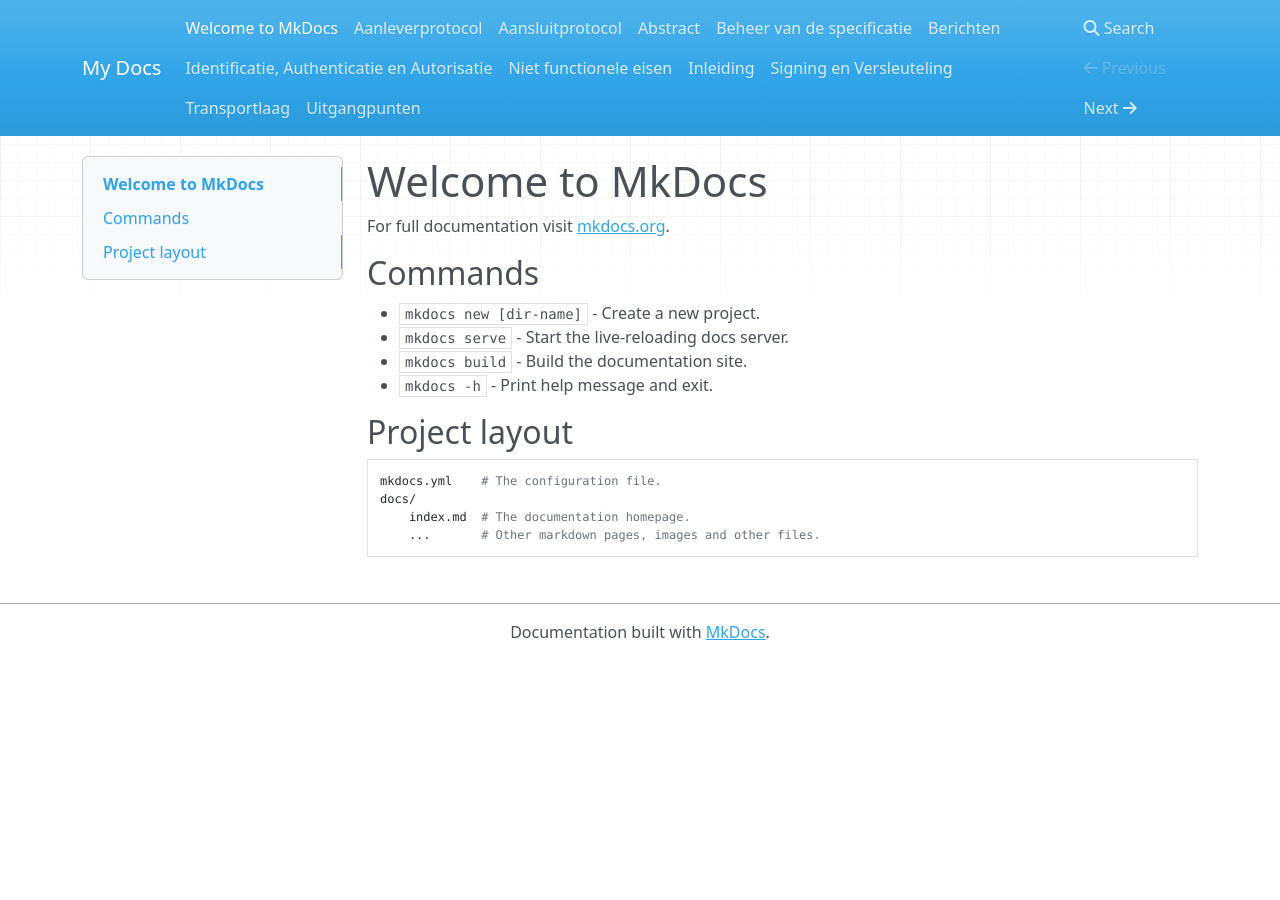
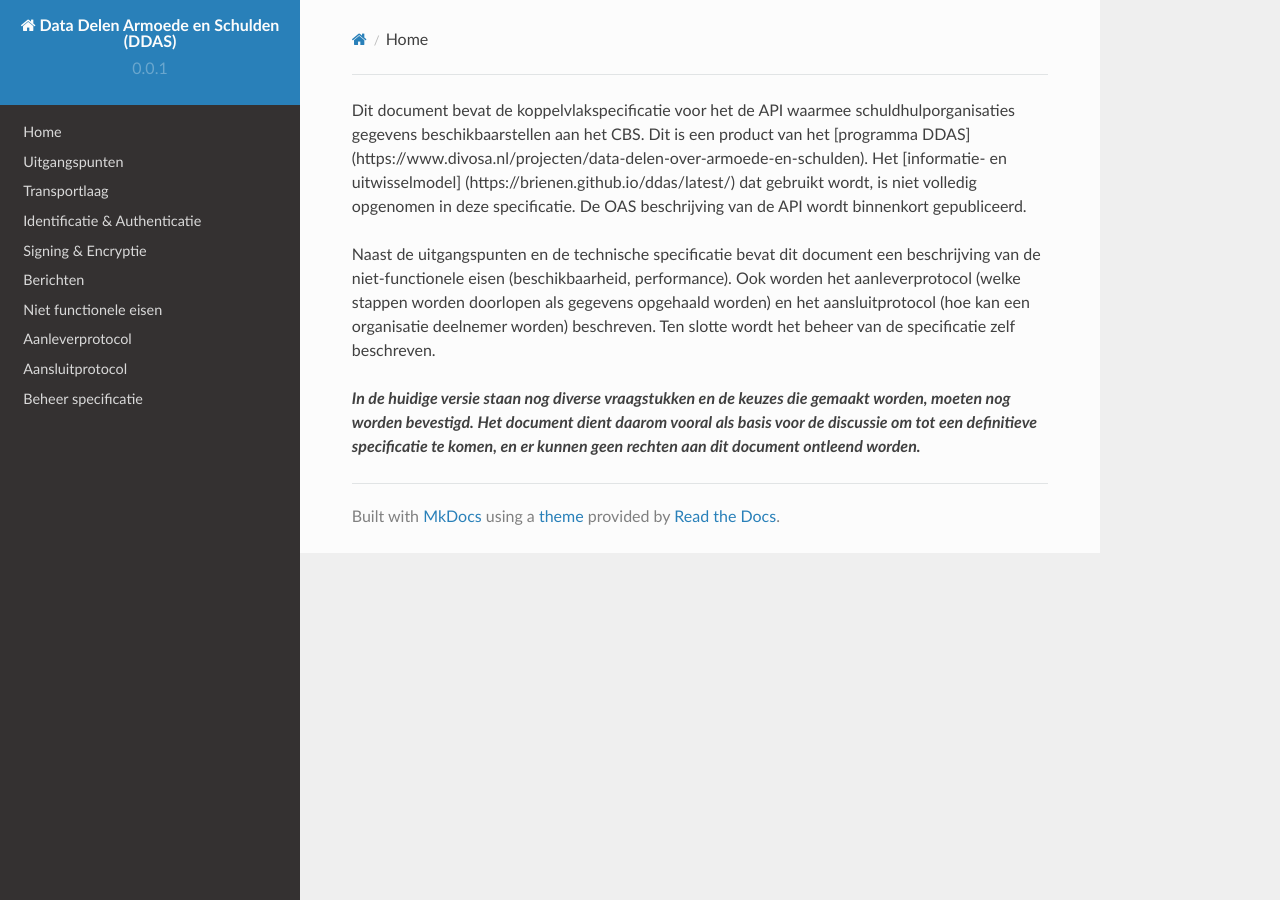
Before and after one commit to Govert-Claus/DDAS-API, an MkDocs documentation site: the page built from docs/index.md, in a window 1280 px wide. Built offline with MkDocs 1.6.1, drawn with Linux system fonts in a browser that asks for light colours; nearby versions of some CDN libraries.

Commit message:
aanpassingen tbv MkDocs
mkdocs.yml, abstract.md > index.md

```diff
--- a/docs/index.md
+++ b/docs/index.md
@@ -1,17 +1,6 @@
-# Welcome to MkDocs
+Dit document bevat de koppelvlakspecificatie voor het de API waarmee schuldhulporganisaties gegevens beschikbaarstellen aan het CBS.
+Dit is een product van het [programma DDAS] (https://www.divosa.nl/projecten/data-delen-over-armoede-en-schulden). Het [informatie- en uitwisselmodel] (https://brienen.github.io/ddas/latest/) dat gebruikt wordt, is niet volledig opgenomen in deze specificatie. De OAS beschrijving van de API wordt binnenkort gepubliceerd.
 
-For full documentation visit [mkdocs.org](https://www.mkdocs.org).
+Naast de uitgangspunten en de technische specificatie bevat dit document een beschrijving van de niet-functionele eisen (beschikbaarheid, performance). Ook worden het aanleverprotocol (welke stappen worden doorlopen als gegevens opgehaald worden) en het aansluitprotocol (hoe kan een organisatie deelnemer worden) beschreven. Ten slotte wordt het beheer van de specificatie zelf beschreven.
 
-## Commands
-
-* `mkdocs new [dir-name]` - Create a new project.
-* `mkdocs serve` - Start the live-reloading docs server.
-* `mkdocs build` - Build the documentation site.
-* `mkdocs -h` - Print help message and exit.
-
-## Project layout
-
-    mkdocs.yml    # The configuration file.
-    docs/
-        index.md  # The documentation homepage.
-        ...       # Other markdown pages, images and other files.
+***In de huidige versie staan nog diverse vraagstukken en de keuzes die gemaakt worden, moeten nog worden bevestigd. Het document dient daarom vooral als basis voor de discussie om tot een definitieve specificatie te komen, en er kunnen geen rechten aan dit document ontleend worden.***
--- a/index.html
+++ b/index.html
@@ -22,7 +22,7 @@
 </head>
 
 <body>
-  <section id="abstract" data-include-format="markdown" data-include="docs/abstract.md"></section>
+  <section id="abstract" data-include-format="markdown" data-include="docs/index.md"></section>
   <section id="sotd"></section><!-- Wordt automatisch ingevuld met een standaard tekst afhankelijk van de waarde van de property 'specStatus'. -->
   <section id="rm" data-include-format="markdown" data-include="docs/readme.md"></section>
   <section id="kaders" data-include-format="markdown" data-include="docs/uitgangspunten.md"></section>
--- a/mkdocs.yml
+++ b/mkdocs.yml
@@ -1 +1,54 @@
-site_name: My Docs
+site_name: Data Delen Armoede en Schulden (DDAS)
+site_description: De koppelvlakspecificatie voor de Data Delen Armoede en Schulden (DDAS) API
+site_author: Arjen Brienen
+site_url: https://www.divosa.nl/projecten/data-delen-over-armoede-en-schulden
+theme:
+  language: nl # (1)!
+#  name: material
+  name: readthedocs
+extra:
+  version: 0.0.1
+
+nav:
+  - Home: abstract.md
+  - Uitgangspunten: uitgangspunten.md
+  - Transportlaag: transport.md
+  - Identificatie & Authenticatie: iam.md
+  - Signing & Encryptie: signing-encryptie.md
+  - Berichten: berichten.md
+  - Niet functionele eisen: non-functionals.md
+  - Aanleverprotocol: aanleverprotocol.md
+  - Aansluitprotocol: aansluitprotocol.md
+  - Beheer specificatie: beheer-specificatie.md
+
+markdown_extensions:
+#  - pymdownx.superfences
+#  - pymdownx.inlinehilite
+#  - pymdownx.tilde
+#  - pymdownx.critic
+#  - pymdownx.mark
+#  - pymdownx.tasklist
+#  - pymdownx.details
+#  - pymdownx.tabbed:
+#      alternate_style: true
+#  - pymdownx.emoji:
+#      emoji_generator: !!python/name:pymdownx.emoji.to_svg
+#  - pymdownx.highlight
+#  - pymdownx.caret
+#  - pymdownx.magiclink
+#  - markdown_include.include:
+#      base_path: docs
+
+extra_css:
+#  - stylesheets/extra.css
+
+plugins:
+#  - mike:
+      # These fields are all optional; the defaults are as below...
+#      alias_type: symlink
+#      redirect_template: null
+#      deploy_prefix: ''
+#      canonical_version: 'latest'
+#      version_selector: true
+#      css_dir: css
+#      javascript_dir: js
```
Also changed, not shown: docs/abstract.md (deleted, +0 -6 lines), 1 other file.
